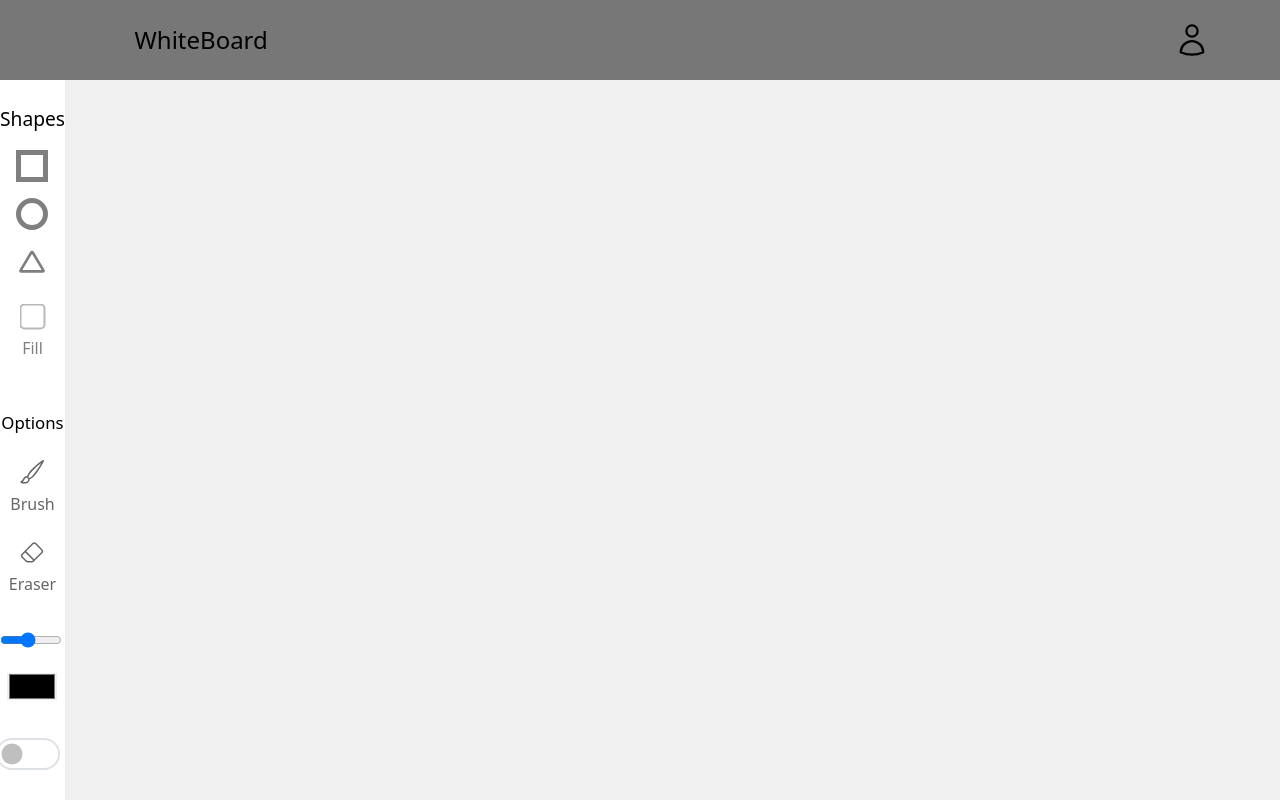
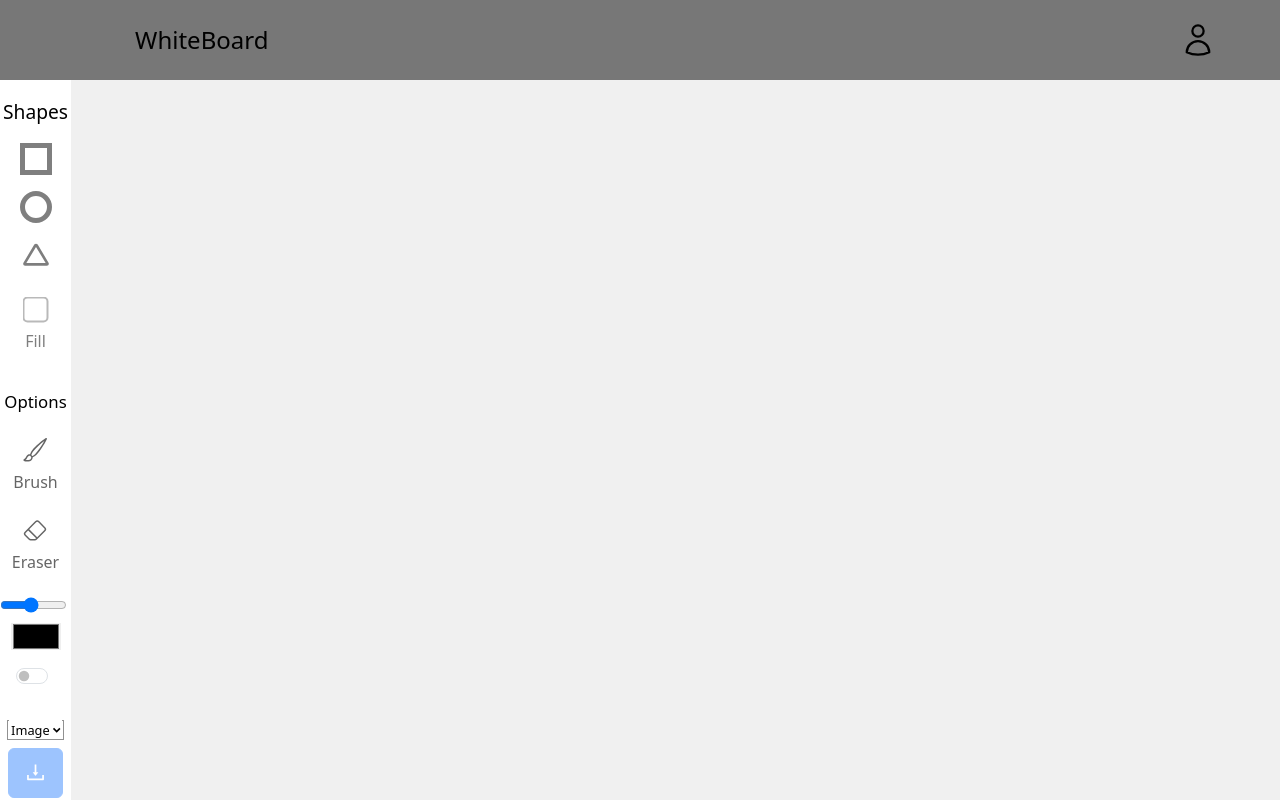
Before and after one commit to Pulkitxm/whiteboard, a React (Vite) app: page / in a window 1280 px wide. Built offline with nearby package versions, Linux system fonts and the light colour scheme.

Commit message:
saving as pdf/img

```diff
--- a/package.json
+++ b/package.json
@@ -10,6 +10,7 @@
     "preview": "vite preview"
   },
   "dependencies": {
+    "jspdf": "^2.5.1",
     "react": "^18.2.0",
     "react-dom": "^18.2.0",
     "recoil": "^0.7.7"
--- a/src/Components/Canvas/index.jsx
+++ b/src/Components/Canvas/index.jsx
@@ -23,6 +23,7 @@ const Canvas = () => {
     if(!points.length || !points[0].fromX || !points[0].fromY) return;
     contextRef.current.moveTo(points[0].fromX, points[0].fromY);
     for (let i = 1; i < points.length; i++) {
+      contextRef.current.strokeWidth = points[i].size;
       contextRef.current.lineTo(points[i].x, points[i].y);
     }
     contextRef.current.stroke();
@@ -66,6 +67,7 @@ const Canvas = () => {
         y: positions.y,
         fromX: positions.fromX,
         fromY: positions.fromY,
+        size: drawings.size,
       };
       const updated = prev.concat(obj);
       return updated;
--- a/src/Components/Options/index.jsx
+++ b/src/Components/Options/index.jsx
@@ -2,14 +2,16 @@ import "./style.css";
 import { useRecoilState } from "recoil";
 import { expand as exp } from "../../recoil/options";
 import useWindow from "../../hooks/useWindow";
-import { useEffect } from "react";
+import { useEffect, useState } from "react";
 import { darkMode as dm } from "../../recoil/darkMode";
+import jsPDF from "jspdf";
 
 import Shapes from "./Shapes";
 import TypeOptions from "./TypeOptions";
 import { drawings as drwng } from "../../recoil/drawing";
 
 const Options = () => {
+  const [opt, setopt] = useState("img");
   const [drawings, setDrawings] = useRecoilState(drwng);
   const [expand, setExpand] = useRecoilState(exp);
   const { width } = useWindow();
@@ -44,7 +46,7 @@ const Options = () => {
     return () => {
       window.removeEventListener("keydown", shortcut);
     };
-  // eslint-disable-next-line react-hooks/exhaustive-deps
+    // eslint-disable-next-line react-hooks/exhaustive-deps
   }, []);
 
   const changeColor = (color) => {
@@ -60,7 +62,7 @@ const Options = () => {
       setDrawings((obj) => {
         let updatedDrawings = obj;
         console.log(obj.size);
-        const newSize = (obj.size + 1) <= 10 ? obj.size + 1 : 10;
+        const newSize = obj.size + 1 <= 10 ? obj.size + 1 : 10;
         updatedDrawings = { ...obj, size: newSize };
         localStorage.setItem("drawings", JSON.stringify(updatedDrawings));
         return updatedDrawings;
@@ -80,6 +82,29 @@ const Options = () => {
         localStorage.setItem("drawings", JSON.stringify(updatedDrawings));
         return updatedDrawings;
       });
+    }
+  };
+  const download = () => {
+    const canvas = document.querySelector("canvas");
+    if (!canvas || !drawings.data.length) return;
+    if (opt === "img") {
+      const url = canvas.toDataURL("image/png");
+      const link = document.createElement("a");
+      link.href = url;
+      link.download = "canvas_image.png";
+      document.body.appendChild(link);
+      link.click();
+      document.body.removeChild(link);
+    } else if (opt === "pdf") {
+      const imgData = canvas.toDataURL("image/png");
+      const pdf = new jsPDF({
+        orientation: "landscape",
+      });
+      const aspectRatio = canvas.width / canvas.height;
+      const pdfWidth = 210;
+      const pdfHeight = pdfWidth / aspectRatio;
+      pdf.addImage(imgData, "PNG", 0, 0, pdfWidth, pdfHeight);
+      pdf.save("whiteboard-pulkit.pdf");
     }
   };
   return (
@@ -109,7 +134,7 @@ const Options = () => {
           value={drawings.size}
           onChange={(e) => changeSize(e.target.value)}
           style={{
-            width: "95%"
+            width: "95%",
           }}
         />
       </div>
@@ -134,9 +159,35 @@ const Options = () => {
             setDarkMode(!darkMode);
             localStorage.setItem("darkMode", !darkMode);
           }}
-          style={{ cursor: "pointer"}}
+          style={{ cursor: "pointer", transform: "scale(1)" }}
         />
       </div>
+      <select
+        name="opt"
+        id="opt"
+        value={opt}
+        onChange={(e) => {
+          setopt(e.target.value);
+        }}
+        style={{ cursor: "pointer", transform: "scale(.8)" }}
+      >
+        <option value="img">Image</option>
+        <option value="pdf">PDF</option>
+      </select>
+      <button
+        className="btn btn-primary"
+        style={{ opacity: !drawings.data.length ? 0.4 : 1 }}
+        onClick={() => download("pdf")}
+      >
+        <svg
+          viewBox="0 0 1024 1024"
+          fill="currentColor"
+          height="80%"
+          width="80%"
+        >
+          <path d="M505.7 661a8 8 0 0012.6 0l112-141.7c4.1-5.2.4-12.9-6.3-12.9h-74.1V168c0-4.4-3.6-8-8-8h-60c-4.4 0-8 3.6-8 8v338.3H400c-6.7 0-10.4 7.7-6.3 12.9l112 141.8zM878 626h-60c-4.4 0-8 3.6-8 8v154H214V634c0-4.4-3.6-8-8-8h-60c-4.4 0-8 3.6-8 8v198c0 17.7 14.3 32 32 32h684c17.7 0 32-14.3 32-32V634c0-4.4-3.6-8-8-8z" />
+        </svg>
+      </button>
     </div>
   );
 };
```
Also changed, not shown: 1 other file (tests, documents, lock files or other folders).
